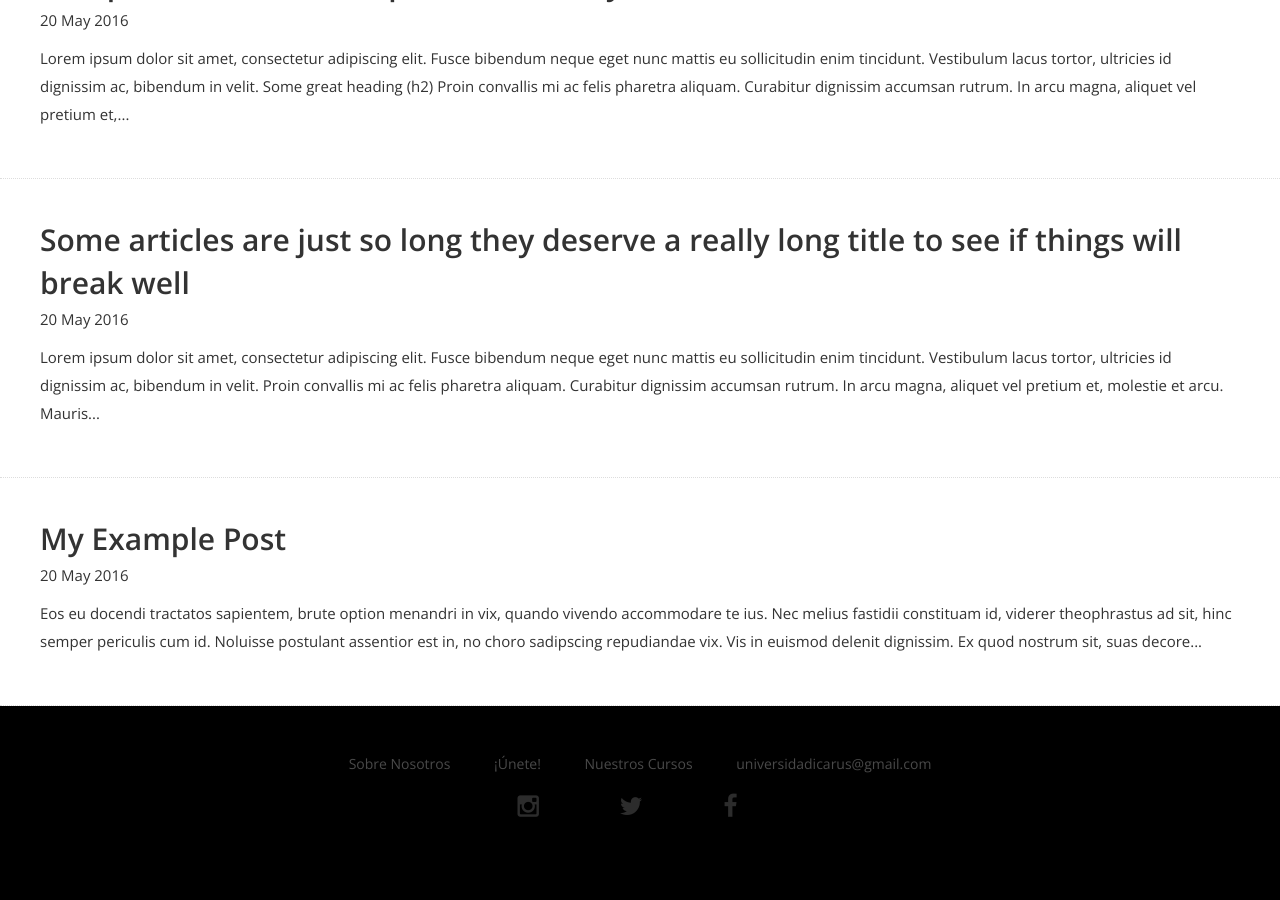
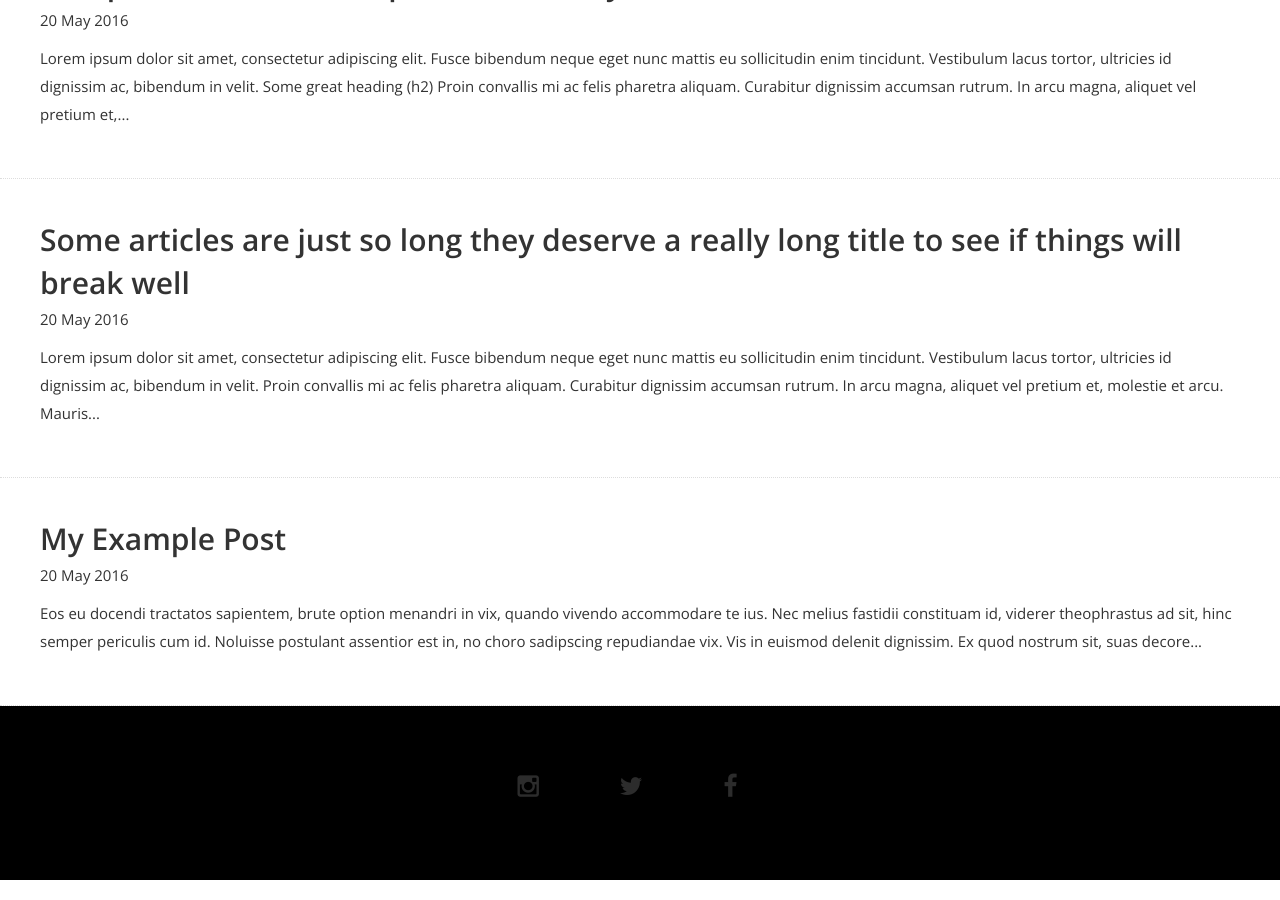
Before and after one commit to universidadicarus/universidadicarus_page, a Jekyll site: the page built from blog.html, in a window 1280 px wide and 900 px high, scrolled down 764 px. Built offline with Jekyll 4.4.1, drawn with Linux system fonts in a browser that asks for light colours; nearby versions of some CDN libraries; some web fonts are replaced.

Commit message:
Update footer.html

```diff
--- a/_includes/footer.html
+++ b/_includes/footer.html
@@ -4,13 +4,12 @@
     <div class="row">
       <div class="col-md-12">
         <div class="footer-manu">
-          <ul>
+          <!--<ul>
             <li><a href="{{ site.baseurl }}/sobrenosotros">Sobre Nosotros</a></li>
             <li><a href="{{ site.baseurl }}/contact">¡Únete!</a></li>
             <li><a href="{{ site.baseurl }}/cursos">Nuestros Cursos</a></li>
             <li><a href="mailto:universidadicarus@gmail.com">universidadicarus@gmail.com</a></li>
-            <!-- <li><a href="#">Terms</a></li>-->
-          </ul>
+          </ul> -->
           <br />
           <ul class="social-icons">
             <li>
```
